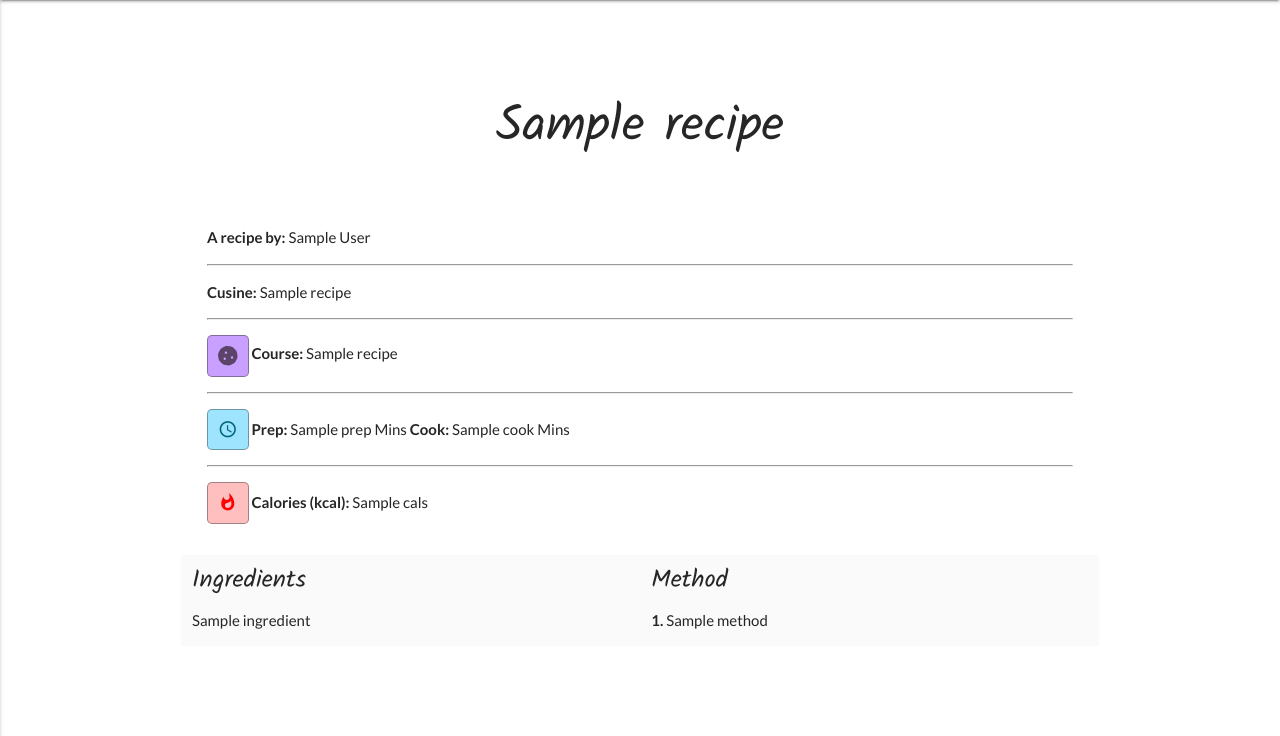
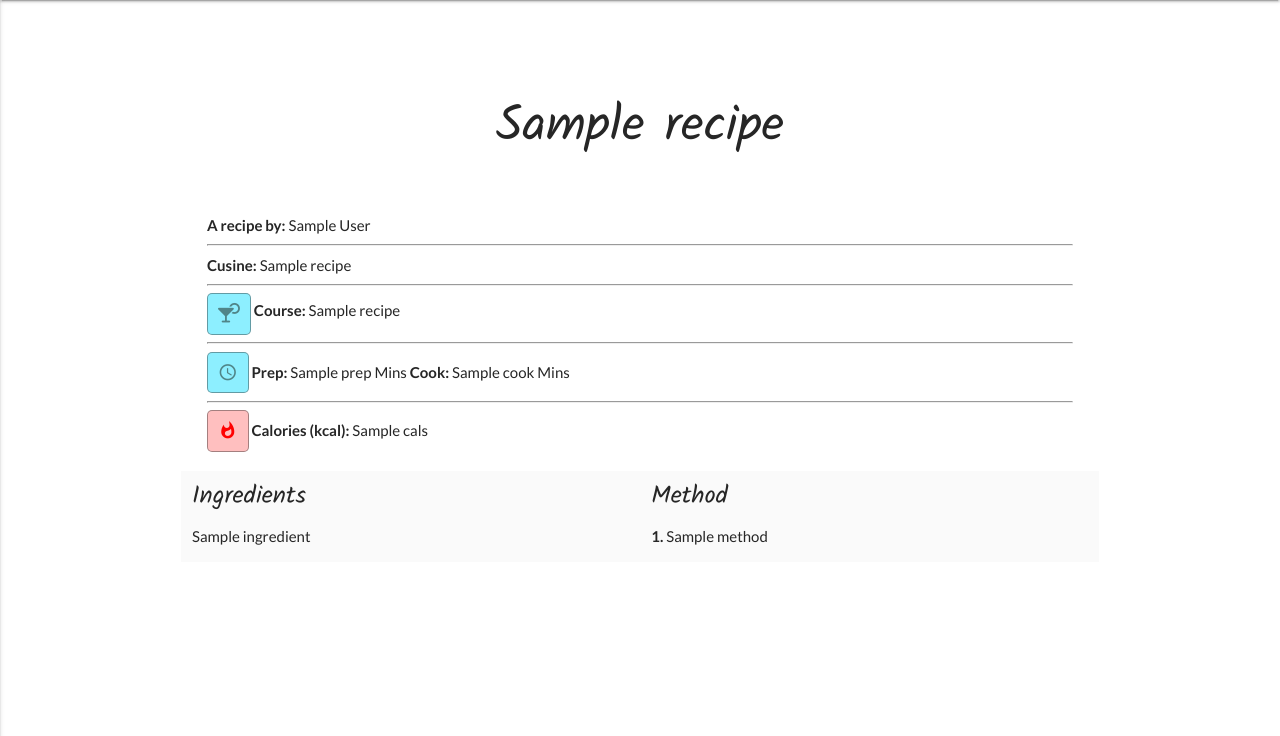
Before and after one commit to dan360z/Data-Centric-Project, a Flask app: template templates/fullrecipe.html in a window 1280 px wide. Shown: the part 64-800 px from the top of the page. Run offline with Flask 2, Linux system fonts and the light colour scheme; the template is opened without the code that fills it: most values are stand-ins (such as "Sample title", 1, 10 or a date in 2020); some libraries are stand-ins or nearby versions.

Commit message:
Swapped some course icons and added new ones

```diff
--- a/static/scss/main.css
+++ b/static/scss/main.css
@@ -108,18 +108,13 @@ h1, h2 {
   background-color: #c9a0ff;
   color: #5b436a; }
 
-/*.snack {
-    background-color: #8ad1fa;
-    color: #434f6a;
-}
+.snack {
+  background-color: #f7c990;
+  color: #776940; }
 
-.beverage {
-    background-color: #a0ffb9;
-    color: #436a4d;
-}*/
-.prep {
-  background-color: #9ee4ff;
-  color: #01667d; }
+.beverage, .prep {
+  background-color: #8defff;
+  color: #508588; }
 
 .cals {
   background-color: #ffbfbf;
@@ -130,6 +125,8 @@ h1, h2 {
   padding: 1px 15px;
   border-radius: 10px;
   margin: 55px 0 15px 0; }
+  .info-wrapper p {
+    margin: 3px 0; }
   .info-wrapper span {
     font-weight: 700; }
   .info-wrapper i {
--- a/static/scss/main.scss
+++ b/static/scss/main.scss
@@ -140,19 +140,14 @@ h1, h2 {
     color: #5b436a;
 }
 
-/*.snack {
-    background-color: #8ad1fa;
-    color: #434f6a;
+.snack {
+    background-color: #f7c990;
+    color: #776940;
 }
 
-.beverage {
-    background-color: #a0ffb9;
-    color: #436a4d;
-}*/
-
-.prep {
-    background-color: #9ee4ff;
-    color: #01667d;
+.beverage, .prep {
+    background-color: #8defff;
+    color: #508588;
 }
 
 .cals {
@@ -166,6 +161,9 @@ h1, h2 {
     padding: 1px 15px;
     border-radius: 10px;
     margin: 55px 0 15px 0;
+    p {
+        margin: 3px 0;
+    }
     span {
         font-weight: 700;
     }
--- a/templates/base.html
+++ b/templates/base.html
@@ -9,9 +9,6 @@
     <link href="https://fonts.googleapis.com/icon?family=Material+Icons" rel="stylesheet">
     <!--Materialize 0.100.2 CDN Link-->
     <link rel="stylesheet" href="https://cdnjs.cloudflare.com/ajax/libs/materialize/0.100.2/css/materialize.min.css">
-    <!--Font Awesome 5.5.0 CDN Link-->
-    <link rel="stylesheet" href="https://use.fontawesome.com/releases/v5.5.0/css/all.css"
-        integrity="sha384-B4dIYHKNBt8Bc12p+WXckhzcICo0wtJAoU8YZTY5qE0Id1GSseTk6S+L3BlXeVIU" crossorigin="anonymous">
     <!--My Custom Css Link-->
     <link rel="stylesheet" href="{{url_for('static', filename='scss/main.css')}}">
     <!--Page Title-->
@@ -45,7 +42,8 @@
         {% block content %} {% endblock %}
 
     </main>
-
+    <!--Font Awesome 5.5.0 CDN Kit-->
+    <script src="https://kit.fontawesome.com/e56af35712.js"></script>
     <!--jQuery CDN-->
     <script src="https://ajax.googleapis.com/ajax/libs/jquery/3.4.1/jquery.min.js"></script>
     <!--Materialize JS CDN-->
--- a/templates/fullrecipe.html
+++ b/templates/fullrecipe.html
@@ -10,13 +10,17 @@
         <p><span>Cusine:</span> {{recipe.cuisine_name}}</p>
         <Hr>
         <p>{% if recipe.course_name == 'Breakfast' %}
-            <i class="fas fa-coffee icon breakfast"></i>
+            <i class="fas fa-bacon icon breakfast"></i>
             {% elif recipe.course_name == 'Lunch' %}
             <i class="fas fa-apple-alt icon lunch"></i>
             {% elif recipe.course_name == 'Dinner' %}
             <i class="fas fa-utensils icon dinner"></i>
+            {% elif recipe.course_name == 'Desert' %}
+            <i class="fas fa-ice-cream icon desert"></i>
+            {% elif recipe.course_name == 'Snack' %}
+            <i class="fas fa-cookie icon snack"></i>
             {% else %}
-            <i class="fas fa-cookie icon desert"></i>
+            <i class="fas fa-cocktail icon beverage"></i>
             {% endif %}<span>Course:</span> {{recipe.course_name}}</p>
         <Hr>
         <p><i class="tiny material-icons icon prep">access_time</i> <span>Prep:</span> {{recipe.prep}} Mins
```
Also changed, not shown: templates/recipes.html (+6 -2 lines), 1 other file.
